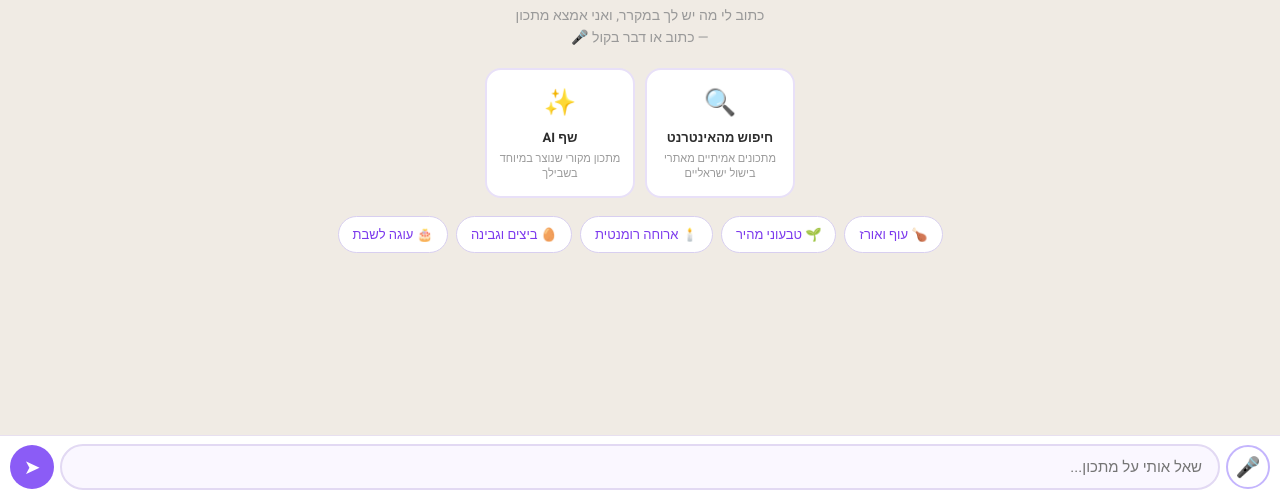
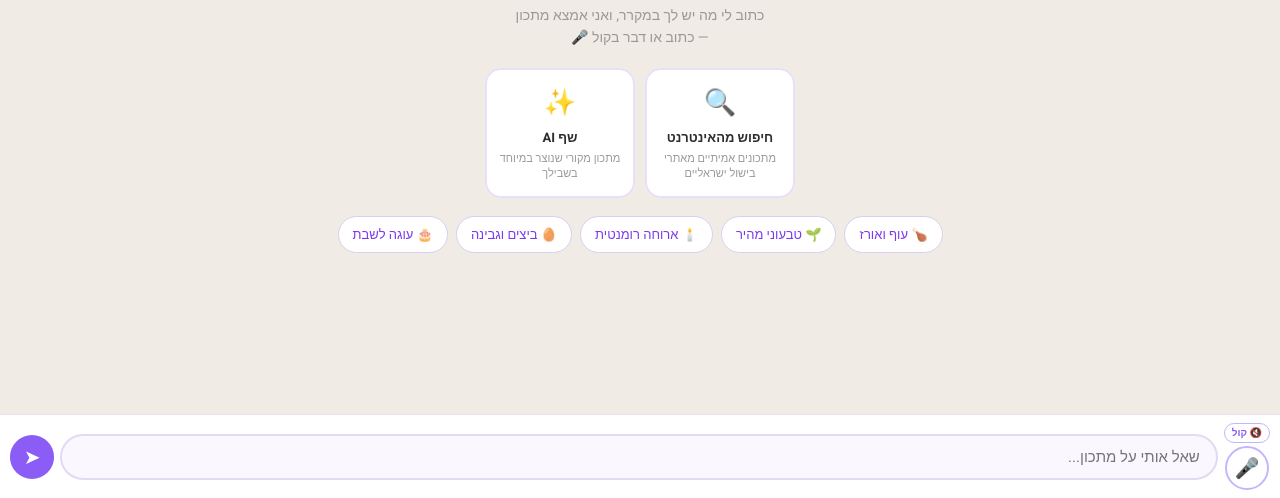
Before and after one commit to toolkops-bit/COOKIT, a website: page public/index.html in a window 1280 px wide. Shown: the part 302-800 px from the top of the page. Drawn offline with Linux system fonts and the light colour scheme.

Commit message:
Move voice btn above mic in column - fix overflow

```diff
--- a/public/index.html
+++ b/public/index.html
@@ -296,21 +296,27 @@
       color: white;
       animation: pulse-mic 1s ease-in-out infinite;
     }
+    #micColumn {
+      display: flex;
+      flex-direction: column;
+      align-items: center;
+      gap: 3px;
+      flex-shrink: 0;
+    }
     .btn-voice-out {
-      height: 36px;
-      padding: 0 8px;
+      height: 20px;
+      padding: 0 7px;
       background: white;
       color: #8b5cf6;
-      border: 2px solid #c4b5fd;
-      border-radius: 18px;
-      font-size: 12px;
+      border: 1.5px solid #c4b5fd;
+      border-radius: 10px;
+      font-size: 10px;
       font-weight: 700;
       cursor: pointer;
-      display: flex; align-items: center; gap: 2px;
+      display: flex; align-items: center;
       font-family: 'Heebo', sans-serif;
       transition: all 0.18s;
       white-space: nowrap;
-      flex-shrink: 0;
     }
     .btn-voice-out.on {
       background: #8b5cf6;
@@ -425,7 +431,10 @@
 </div>
 
 <div id="inputBar">
-  <button class="btn-mic" id="btnMic" onclick="toggleVoice()">🎤</button>
+  <div id="micColumn">
+    <button class="btn-voice-out" id="btnVoiceOut" onclick="toggleVoiceMode()">🔇 קול</button>
+    <button class="btn-mic" id="btnMic" onclick="toggleVoice()">🎤</button>
+  </div>
   <input type="text" id="msgInput" placeholder="שאל אותי על מתכון..." autocomplete="off" />
   <button class="btn-send" onclick="sendMessage()">➤</button>
 </div>
```
